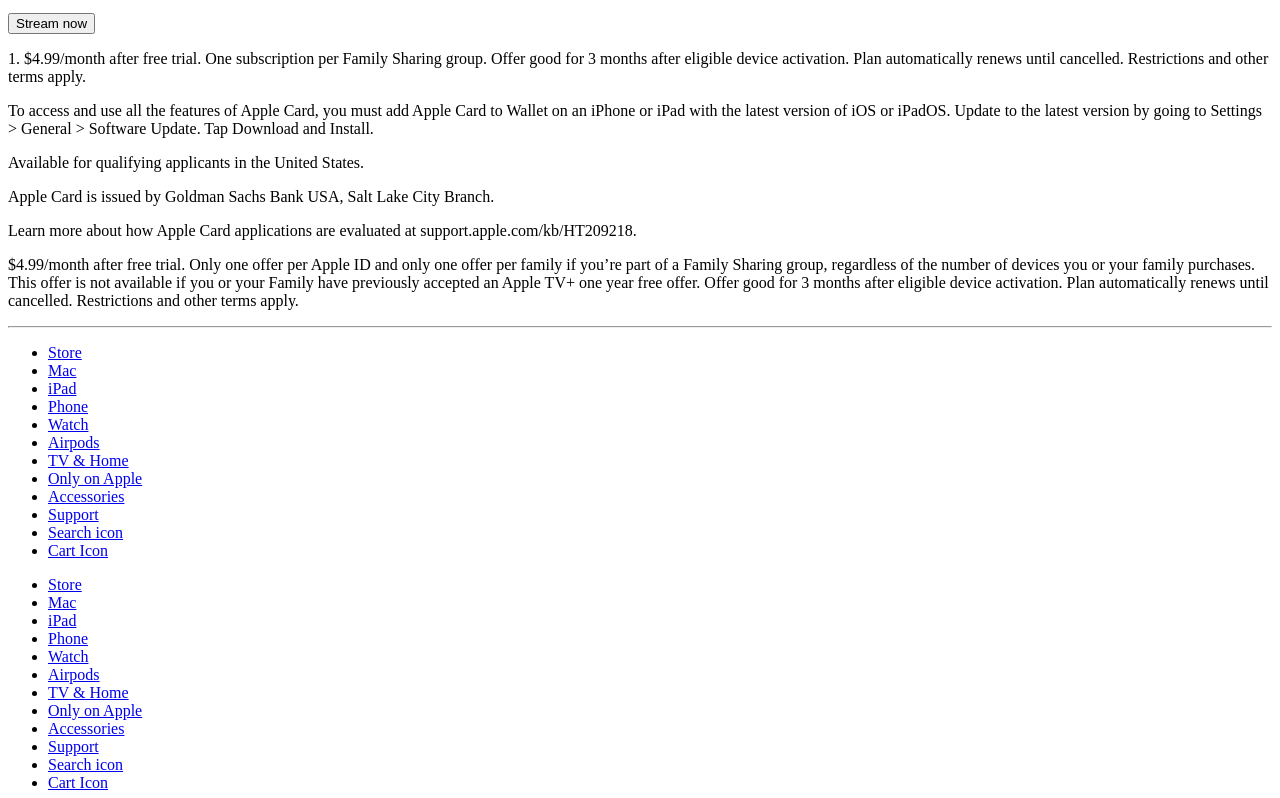
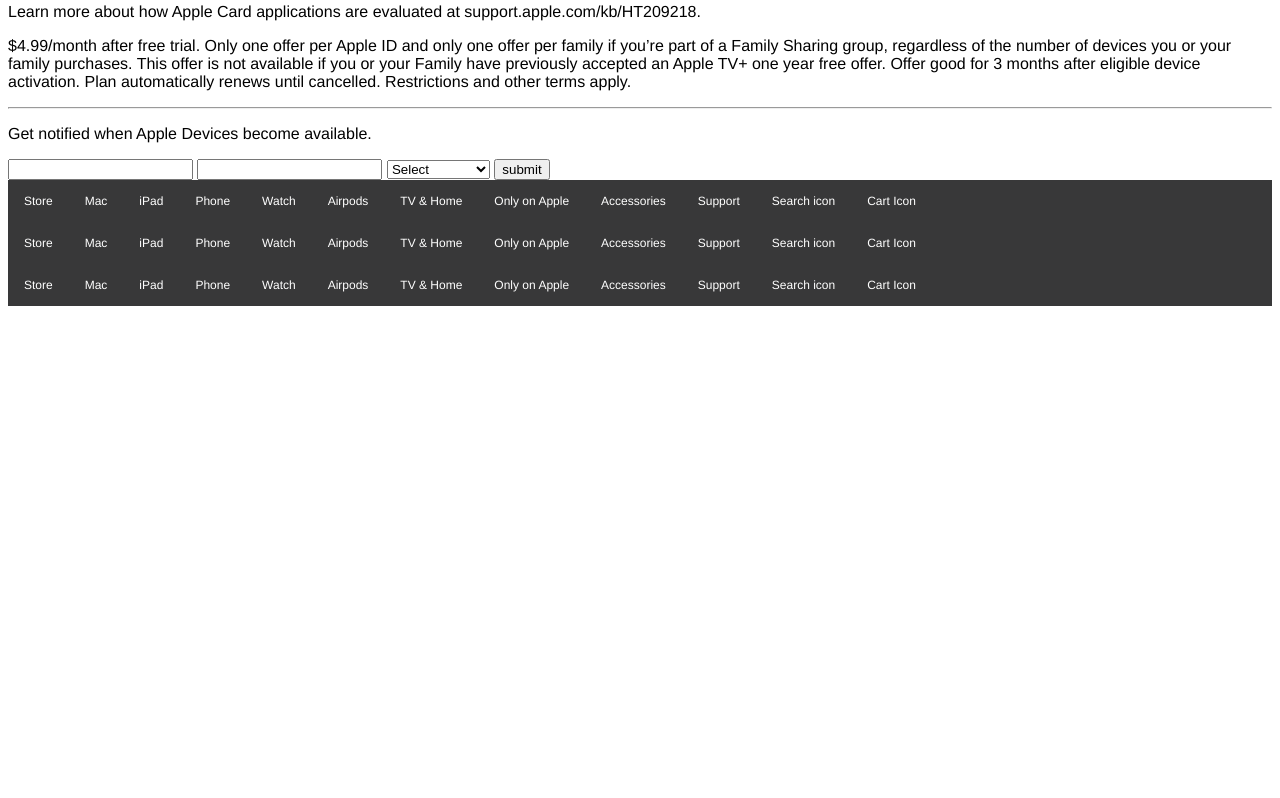
Before and after one commit to ajcanalija/apple-homepage-clone, a plain HTML site: page index.html in a window 1280 px wide. Shown: the part 1622-2420 px from the top of the page. After the commit the page ends 1936 px from the top, so only its background shows below. Drawn offline with Linux system fonts and the light colour scheme.

Commit message:
CSS Started
Started working on Css and styling nav bar.

```diff
--- a/index.html
+++ b/index.html
@@ -4,13 +4,15 @@
     <meta charset="UTF-8">
     <meta http-equiv="X-UA-Compatible" content="IE=edge">
     <meta name="viewport" content="width=device-width, initial-scale=1.0">
+    <link rel="stylesheet" href="/style.css">
     <title>Apple</title>
 </head>
 <body>
     <header id="header">
         <nav id="nav-bar">
-            <img id="header-img" src="#">
+
             <ul>
+                <li><a class="nav-link" href="#"> <img id="header-img" src="https://upload.wikimedia.org/wikipedia/commons/thumb/3/31/Apple_logo_white.svg/1200px-Apple_logo_white.svg.png"></a></li>
                 <li><a class="nav-link" href="#">Store</a></li>
                 <li><a class="nav-link"  href="#">Mac</a></li>
                 <li><a class="nav-link" href="#">iPad</a></li>
@@ -72,7 +74,7 @@
             <button>Buy</button>
         </div>
         <div class="grid-item">
-            <img class="apple-logo" id="grid-logo" src="https://1000logos.net/wp-content/uploads/2016/10/Apple-Logo.png" width="50px"><!--to be added...-->
+            <img class="apple-logo" id="grid-logo" src=""><!--to be added...-->
             <h2>Arcade</h2>
             <p>Cooking Mama: Cuisine!</p>
             <button>Learn more</button> <!--add font awesome icons in the head section-->
@@ -121,36 +123,19 @@
         <hr>
         <div class="grid-footer">
             <div class="footer-item">
-                <ul>
-                    <li><a class="nav-link" href="#">Store</a></li>
-                    <li><a class="nav-link"  href="#">Mac</a></li>
-                    <li><a class="nav-link" href="#">iPad</a></li>
-                    <li><a class="nav-link" href="#">Phone</a></li>
-                    <li><a class="nav-link" href="#">Watch</a></li>
-                    <li><a class="nav-link" href="#">Airpods</a></li>
-                    <li><a class="nav-link" href="#">TV & Home</a></li>
-                    <li><a class="nav-link" href="#">Only on Apple</a></li>
-                    <li><a class="nav-link" href="#">Accessories</a></li>
-                    <li><a class="nav-link" href="#">Support</a></li>
-                    <li><a class="nav-link" href="#">Search icon</a></li>
-                    <li><a class="nav-link" href="#">Cart Icon</a></li>
-                </ul>
-            </div>
-            <div class="footer-item">
-                <ul>
-                    <li><a class="nav-link" href="#">Store</a></li>
-                    <li><a class="nav-link"  href="#">Mac</a></li>
-                    <li><a class="nav-link" href="#">iPad</a></li>
-                    <li><a class="nav-link" href="#">Phone</a></li>
-                    <li><a class="nav-link" href="#">Watch</a></li>
-                    <li><a class="nav-link" href="#">Airpods</a></li>
-                    <li><a class="nav-link" href="#">TV & Home</a></li>
-                    <li><a class="nav-link" href="#">Only on Apple</a></li>
-                    <li><a class="nav-link" href="#">Accessories</a></li>
-                    <li><a class="nav-link" href="#">Support</a></li>
-                    <li><a class="nav-link" href="#">Search icon</a></li>
-                    <li><a class="nav-link" href="#">Cart Icon</a></li>
-                </ul>
+                <p>Get notified when Apple Devices become available.</p>
+                <form action="#">
+                    <input type="text" name="name" id="name">
+                    <input type="email" name="email" id="email">
+                    <select name="dropdown" id="dropdown">
+                        <option fno value>Select</option>
+                        <option value="macbook-pro">MacBook Pro</option>
+                        <option value="macbook-air">MacBook Air</option>
+                        <option value="ipad-air">iPad Air M2</option>
+                        <option value="iphone">iPhone 14</option>
+                    </select>
+                    <input type="submit" value="submit">
+                </form>
             </div>
             <div class="footer-item">
                 <ul>
--- a/style.css
+++ b/style.css
@@ -0,0 +1,33 @@
+body{
+    background-color: #ffffff;
+    font-family: Helvetica;
+}
+header{
+    display: flex;
+    background-color: #383839;
+}
+ul{
+    list-style-type: none;
+    margin: 0;
+    padding: 0;
+    overflow: hidden;
+    background-color: #383839;
+}
+li{
+    float: left;
+}
+li a {
+    display: block;
+    color: white;
+    text-align: center;
+    padding: 14px 16px;
+    text-decoration: none;
+  }
+.nav-link{
+    text-decoration: none;
+    color: #ffffff;
+    font-size: 12px;
+}
+#header-img{
+    width: 20px;
+}
```
